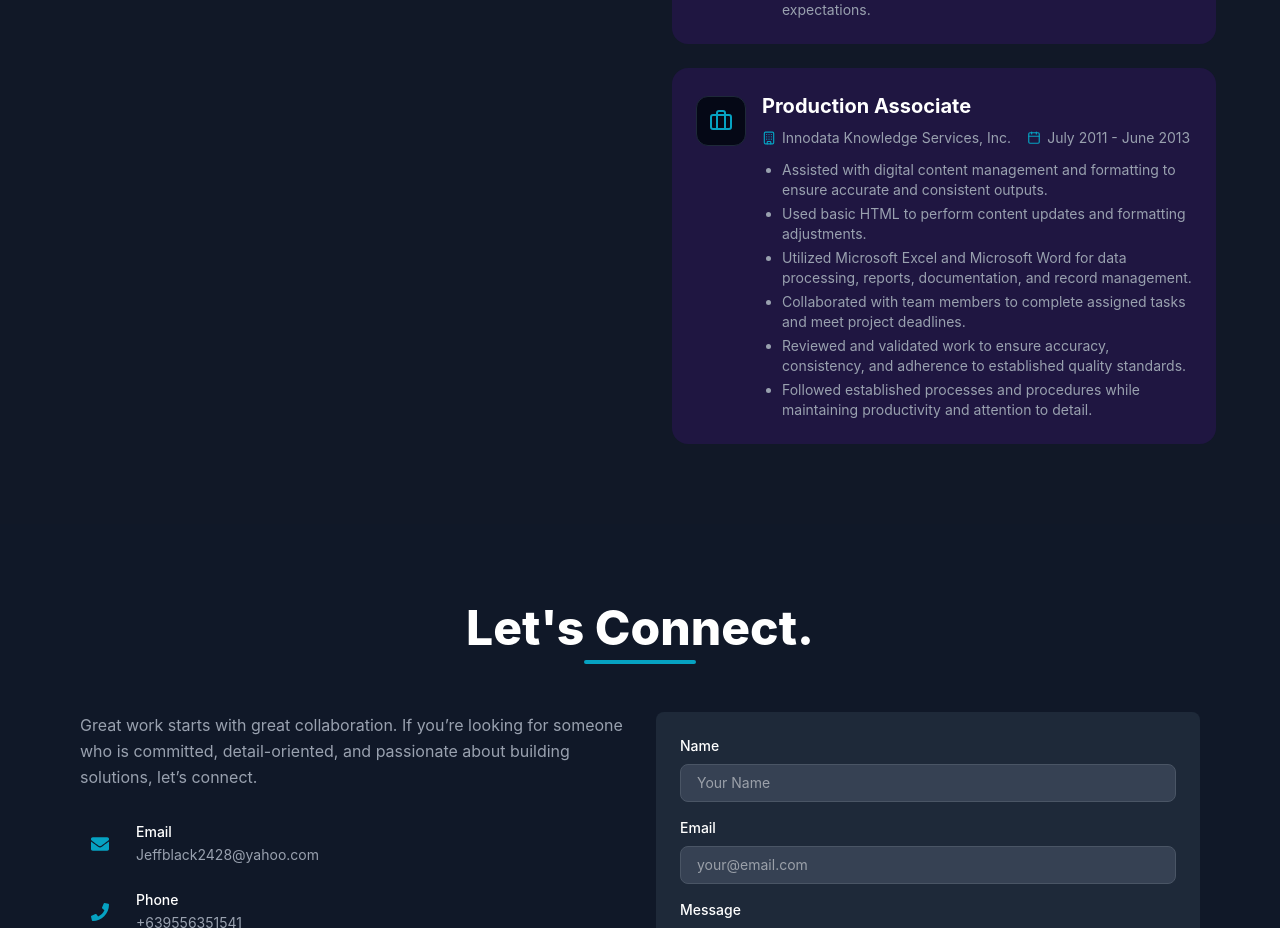
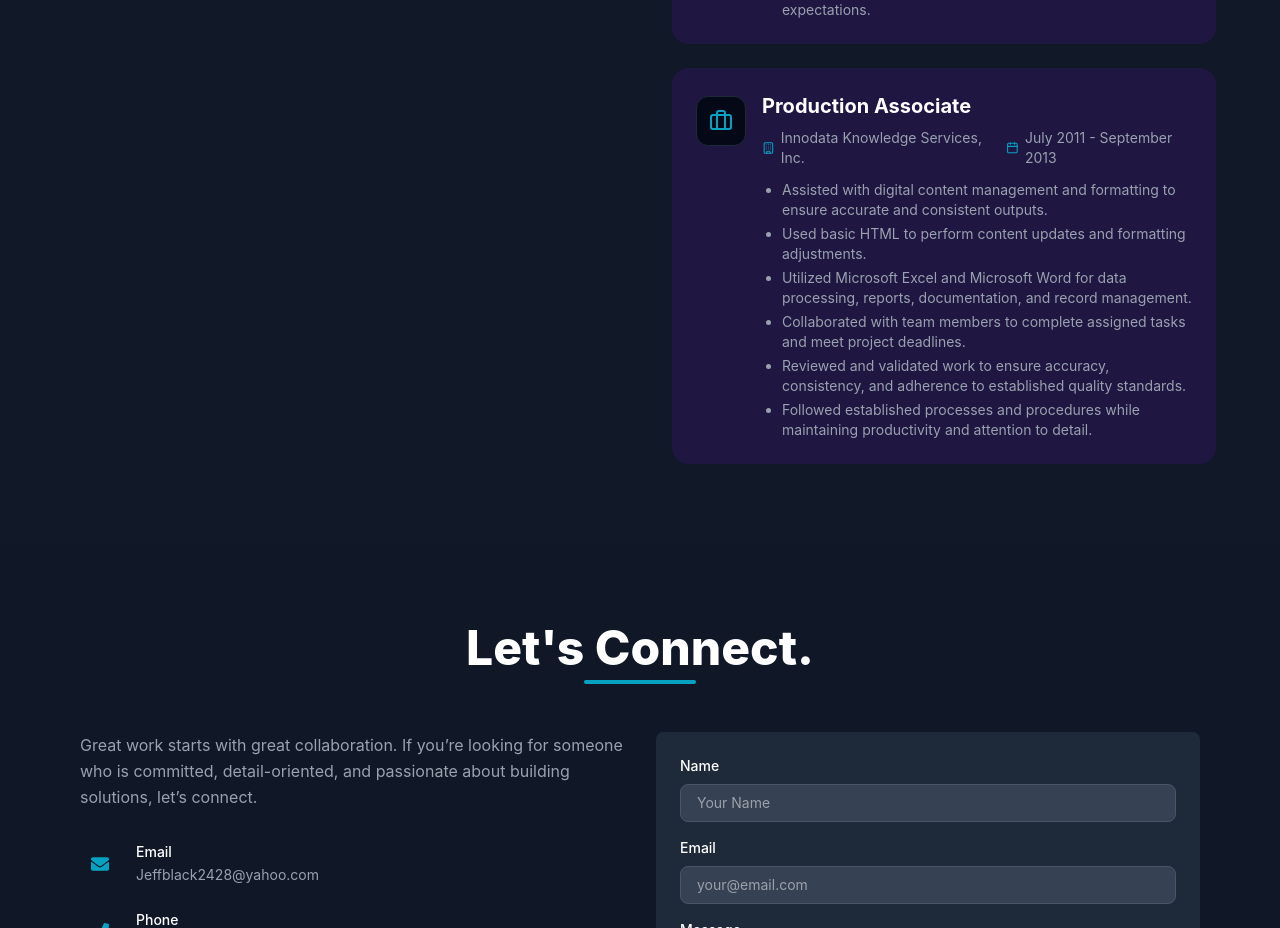
Before and after one commit to Jaeffoy/my-portfolio, a React (Vite) app: page / in a window 1280 px wide. Shown: the part 4206-5134 px from the top of the page. Built offline with nearby package versions, Linux system fonts and the light colour scheme.

Commit message:
Updated working experience

```diff
--- a/src/components/Experience.tsx
+++ b/src/components/Experience.tsx
@@ -67,7 +67,7 @@ export const Experience = () => {
       id: 3,
       role: 'Production Associate',
       company: 'Innodata Knowledge Services, Inc.',
-      date: 'July 2011 - June 2013',
+      date: 'July 2011 - September 2013',
       desc: [
         'Assisted with digital content management and formatting to ensure accurate and consistent outputs.',
         'Used basic HTML to perform content updates and formatting adjustments.',
```
Also changed, not shown: 1 other file (tests, documents, lock files or other folders).
